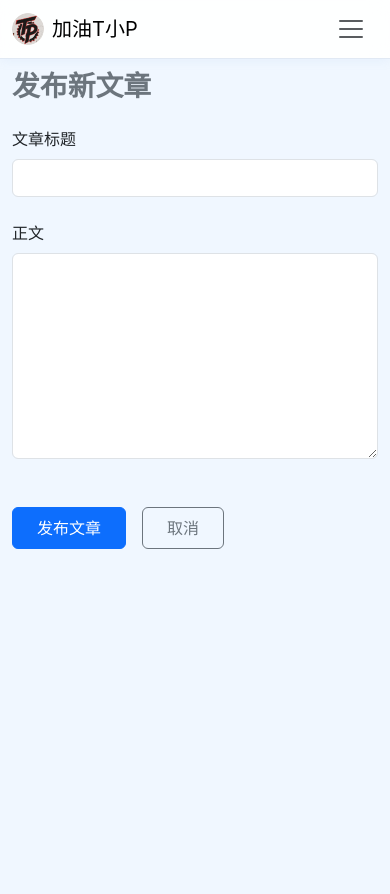
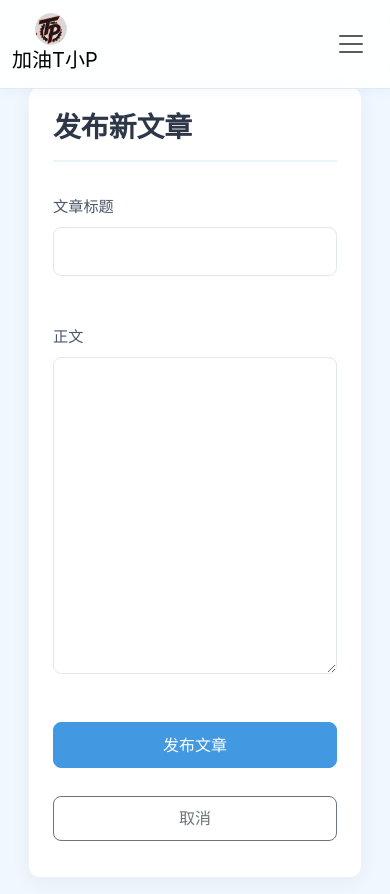
Before and after one commit to TPGoFighting/Personal_Blog, a Django app: page /post/new/ in a window 390 px wide. Before the commit the page ends 549 px from the top, so only its background shows below. Run offline with Django 5.2, Linux system fonts and the light colour scheme; some libraries are stand-ins or nearby versions.

Commit message:
更新发布页面显示，美化界面，支持正文输出框大小拖动调节

```diff
--- a/blog/templates/blog/post_delete.html
+++ b/blog/templates/blog/post_delete.html
@@ -14,10 +14,7 @@
 
         <button type="submit" style="flex: 1; padding: 0.7rem 0; font-size: 0.95rem; font-weight: 500; color: #fff; background: #dc2626; border: none; border-radius: 8px; cursor: pointer; transition: background-color 0.2s ease-in-out; border: 1px solid transparent;">确认删除</button>
 
-        <a href="{{ request.GET.next|default:'/' }}"
-           style="flex: 1; padding: 0.7rem 0; font-size: 0.95rem; font-weight: 500; color: #374151; background: #f3f4f6; border: none; border-radius: 8px; text-align: center; text-decoration: none; transition: background-color 0.2s ease-in-out;">
-           取消
-        </a>
+        <a href="{{ request.GET.next|default:'/' }}" style="flex: 1; padding: 0.7rem 0; font-size: 0.95rem; font-weight: 500; color: #374151; background: #f3f4f6; border: none; border-radius: 8px; text-align: center; text-decoration: none; transition: background-color 0.2s ease-in-out;">取消</a>
       </form>
     </div>
   </div>
--- a/blog/templates/blog/post_form.html
+++ b/blog/templates/blog/post_form.html
@@ -1,36 +1,148 @@
 {% extends 'blog/base.html' %}
 
 {% block content %}
+  <!-- 自定义美化样式 -->
+  <style>
+    /* 页面主体容器美化 */
+    .content-section {
+      max-width: 900px;
+      margin: 2rem auto;
+      padding: 2.5rem;
+      background-color: #ffffff;
+      border-radius: 12px;
+      box-shadow: 0 4px 20px rgba(0, 0, 0, 0.05);
+      border: 1px solid #f0f2f5;
+    }
+
+    /* 标题样式增强 */
+    .form-title {
+      color: #2d3748;
+      font-weight: 600;
+      padding-bottom: 1rem;
+      border-bottom: 2px solid #e8f4f8;
+      margin-bottom: 2rem !important;
+    }
+
+    /* 表单标签样式 */
+    .form-label {
+      color: #4a5568;
+      font-weight: 500;
+      font-size: 0.95rem;
+    }
+
+    /* 表单输入框美化 */
+    .form-control {
+      border: 1px solid #e2e8f0;
+      border-radius: 8px;
+      padding: 0.75rem 1rem;
+      font-size: 0.95rem;
+      transition: all 0.2s ease;
+      box-shadow: inset 0 1px 2px rgba(0, 0, 0, 0.02);
+    }
+
+    /* 输入框聚焦效果 */
+    .form-control:focus {
+      border-color: #4299e1;
+      box-shadow: 0 0 0 3px rgba(66, 153, 225, 0.1);
+      outline: none;
+    }
+
+    /* 错误状态样式优化 */
+    .form-control.is-invalid {
+      border-color: #e53e3e;
+      box-shadow: inset 0 1px 2px rgba(0, 0, 0, 0.02), 0 0 0 3px rgba(229, 62, 62, 0.1);
+    }
+
+    .invalid-feedback {
+      color: #e53e3e;
+      font-size: 0.85rem;
+      margin-top: 0.5rem;
+    }
+
+    /* 内容编辑框专项优化（适配markdown编辑） */
+    #id_content {
+      font-family: 'Segoe UI', Roboto, 'Helvetica Neue', sans-serif;
+      line-height: 1.6;
+      resize: vertical; /* 仅允许垂直拉伸 */
+      min-height: 300px; /* 增大默认高度 */
+    }
+
+    /* 按钮样式美化 */
+    .btn {
+      border-radius: 8px;
+      font-weight: 500;
+      transition: all 0.2s ease;
+      padding: 0.6rem 1.2rem !important;
+    }
+
+    .btn-primary {
+      background-color: #4299e1;
+      border-color: #4299e1;
+    }
+
+    .btn-primary:hover {
+      background-color: #3182ce;
+      border-color: #3182ce;
+      transform: translateY(-1px);
+      box-shadow: 0 4px 12px rgba(66, 153, 225, 0.2);
+    }
+
+    .btn-outline-secondary:hover {
+      background-color: #f8f9fa;
+      transform: translateY(-1px);
+    }
+
+    /* 响应式适配 */
+    @media (max-width: 768px) {
+      .content-section {
+        margin: 1rem;
+        padding: 1.5rem;
+      }
+
+      #id_content {
+        min-height: 200px;
+      }
+
+      .d-flex {
+        flex-direction: column;
+      }
+
+      .btn {
+        width: 100%;
+        margin-bottom: 0.75rem;
+      }
+    }
+  </style>
+
   <div class="content-section">
-    <h1 class="mb-4 fw-semibold text-secondary">
-      {{ form.instance.pk|yesno:"编辑文章,发布新文章" }}
-    </h1>
+    <!-- 优化标题样式 -->
+    <h1 class="form-title mb-5">{{ form.instance.pk|yesno:'编辑文章,发布新文章' }}</h1>
 
     <form method="post" novalidate>
       {% csrf_token %}
-
-      <input type="hidden" name="next" value="{{ request.GET.next }}">
+      <input type="hidden" name="next" value="{{ request.GET.next }}" />
 
       {% for field in form %}
-        <div class="mb-4">
-          <label for="{{ field.id_for_label }}" class="form-label fw-medium mb-2">{{ field.label }}</label>
+        <div class="mb-5">
+          <!-- 增大字段间距，提升呼吸感 -->
+          <label for="{{ field.id_for_label }}" class="form-label mb-2">{{ field.label }}</label>
+
           {% if field.name == 'content' %}
-            <textarea name="{{ field.name }}" id="{{ field.id_for_label }}" class="form-control {% if field.errors %}is-invalid{% endif %}" rows="8">{{ field.value|default:'' }}</textarea>
+            <textarea name="{{ field.name }}" id="{{ field.id_for_label }}" class="form-control {% if field.errors %}is-invalid{% endif %}" rows="12">{{ field.value|default:'' }}</textarea>
           {% else %}
-            <input type="{{ field.field.widget.input_type }}" name="{{ field.name }}" id="{{ field.id_for_label }}" value="{{ field.value|default:'' }}" class="form-control {% if field.errors %}is-invalid{% endif %}">
+            <input type="{{ field.field.widget.input_type }}" name="{{ field.name }}" id="{{ field.id_for_label }}" value="{{ field.value|default:'' }}" class="form-control {% if field.errors %}is-invalid{% endif %}" />
           {% endif %}
+
           {% if field.errors %}
             <div class="invalid-feedback mt-1">{{ field.errors.0 }}</div>
           {% endif %}
         </div>
       {% endfor %}
 
-      <div class="d-flex gap-3 mt-5">
-        <button type="submit" class="btn btn-primary px-4 py-2">
-          {{ form.instance.pk|yesno:"保存修改,发布文章" }}
-        </button>
-
-        <a href="{{ request.GET.next|default:'/' }}" class="btn btn-outline-secondary px-4 py-2">取消</a>
+      <!-- 按钮区域优化 -->
+      <div class="d-flex gap-3 mt-6">
+        <button type="submit" class="btn btn-primary">{{ form.instance.pk|yesno:'保存修改,发布文章' }}</button>
+        <a href="{{ request.GET.next|default:'/' }}" class="btn btn-outline-secondary">取消</a>
       </div>
     </form>
   </div>
```
Also changed, not shown: blog/templates/blog/guestbook.html (+5 -9 lines), blog/templates/blog/home.html (+6 -12 lines), blog/templates/blog/post_detail.html (+24 -34 lines).
